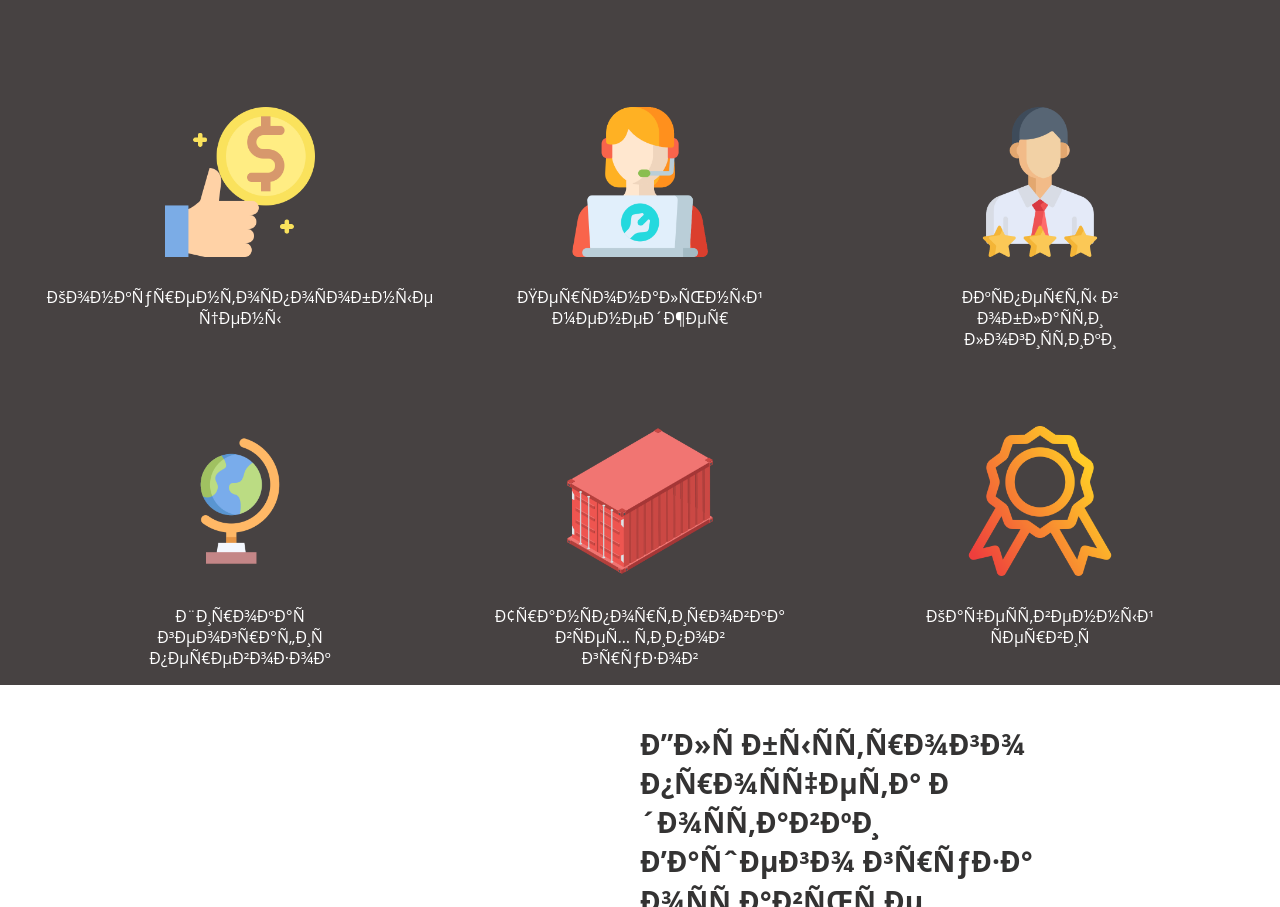
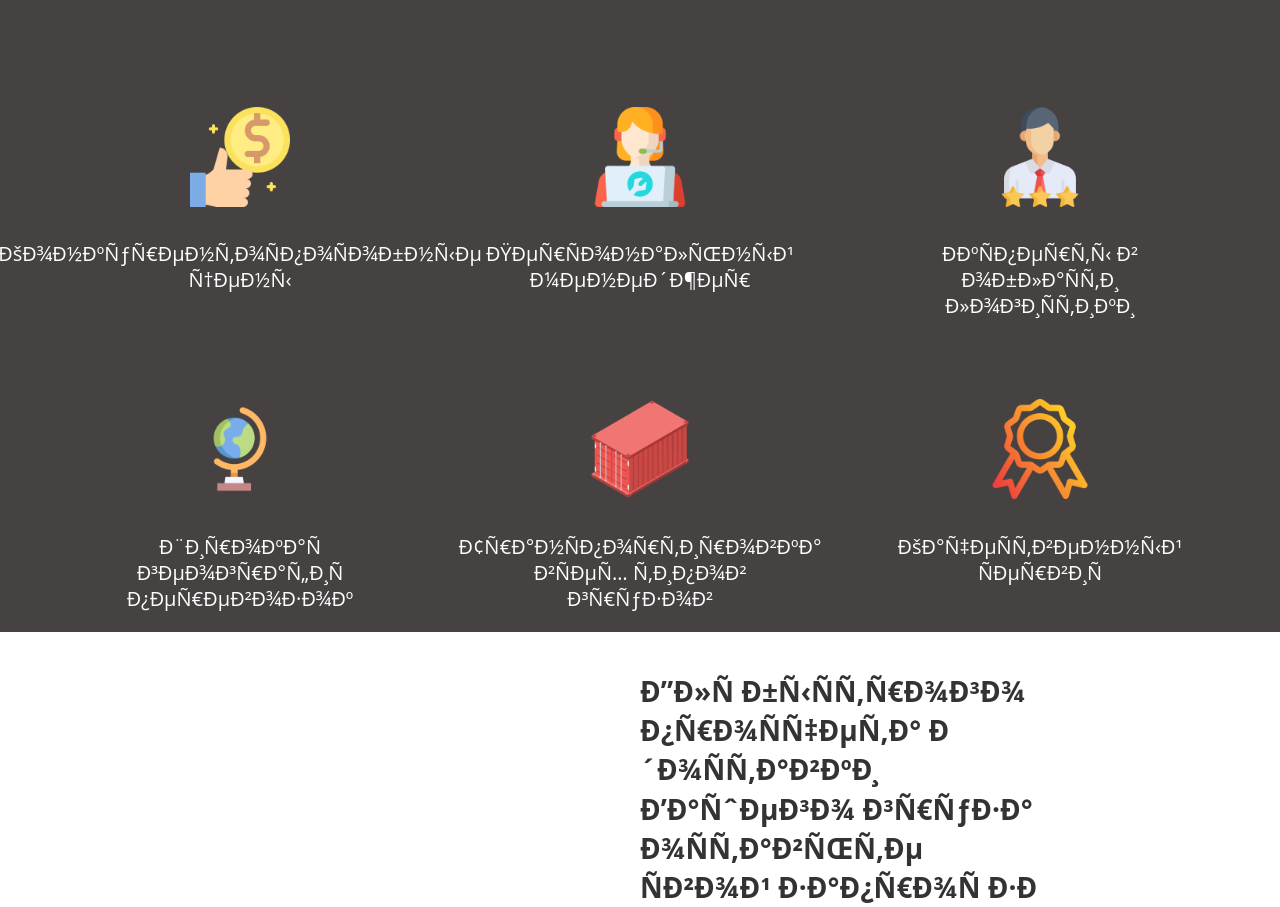
Before and after one commit to 1gnoramus/sprint_logistics, a website: page index.html in a window 1280 px wide. Shown: the part 2966-3873 px from the top of the page. Drawn offline with nearby package versions, Linux system fonts and the light colour scheme.

Commit message:
minor changes before deploy

```diff
--- a/assets/css/style.css
+++ b/assets/css/style.css
@@ -408,13 +408,15 @@ body{
 
 }
 
-.advantages_img{
+.adv_icon{
+    width:100px;
+    height:100px;
 }
 
 .advantages_text{
     text-align: center;
         margin-top: 10px;
-        font-size: 16px;
+        font-size: 20px;
         font-weight: 500;
         color: white;
 }
--- a/index.html
+++ b/index.html
@@ -326,7 +326,7 @@
             <div class="advantages_row">
                 <div class="advantages_item">
                     <div class="advantages_img">
-                        <img src="assets/images/advantages_section/0_1.png" width="150" height="150" alt="">
+                        <img class="adv_icon" src="assets/images/advantages_section/0_1.png" alt="">
                     </div>
                     <div class="advantages_text">
                         <p>Конкурентоспособные цены</p>
@@ -334,7 +334,7 @@
                 </div>
                 <div class="advantages_item">
                     <div class="advantages_img">
-                        <img src="assets/images/advantages_section/0_2.png" width="150" height="150" alt="">
+                        <img class="adv_icon" src="assets/images/advantages_section/0_2.png"  alt="">
                     </div>
                     <div class="advantages_text">
                         <p>Персональный менеджер</p>
@@ -342,7 +342,7 @@
                 </div>
                 <div class="advantages_item">
                     <div class="advantages_img">
-                        <img src="assets/images/advantages_section/0_3.png" width="150" height="150" alt="">
+                        <img class="adv_icon" src="assets/images/advantages_section/0_3.png"  alt="">
                     </div>
                     <div class="advantages_text">
                         <p>Эксперты в области логистики</p>
@@ -353,7 +353,7 @@
             <div class="advantages_row">
                 <div class="advantages_item">
                     <div class="advantages_img">
-                        <img src="assets/images/advantages_section/1_0.png" width="150" height="150" alt="">
+                        <img class="adv_icon" src="assets/images/advantages_section/1_0.png"  alt="">
                     </div>
                     <div class="advantages_text">
                         <p>Широкая география перевозок</p>
@@ -361,7 +361,7 @@
                 </div>
                 <div class="advantages_item">
                     <div class="advantages_img">
-                        <img src="assets/images/advantages_section/1_1.png" width="150" height="150" alt="">
+                        <img class="adv_icon" src="assets/images/advantages_section/1_1.png"  alt="">
                     </div>
                     <div class="advantages_text">
                         <p>Транспортировка всех типов грузов</p>
@@ -369,7 +369,7 @@
                 </div>
                 <div class="advantages_item">
                     <div class="advantages_img">
-                        <img src="assets/images/advantages_section/1_2.png" width="150" height="150" alt="">
+                        <img class="adv_icon" src="assets/images/advantages_section/1_2.png"  alt="">
                     </div>
                     <div class="advantages_text">
                         <p>Качественный сервис</p>
```
Also changed, not shown: geography.html (+2 -3 lines), assets/images/bg.jpg (added), assets/images/geography/geogr_about_bg.png (added).
